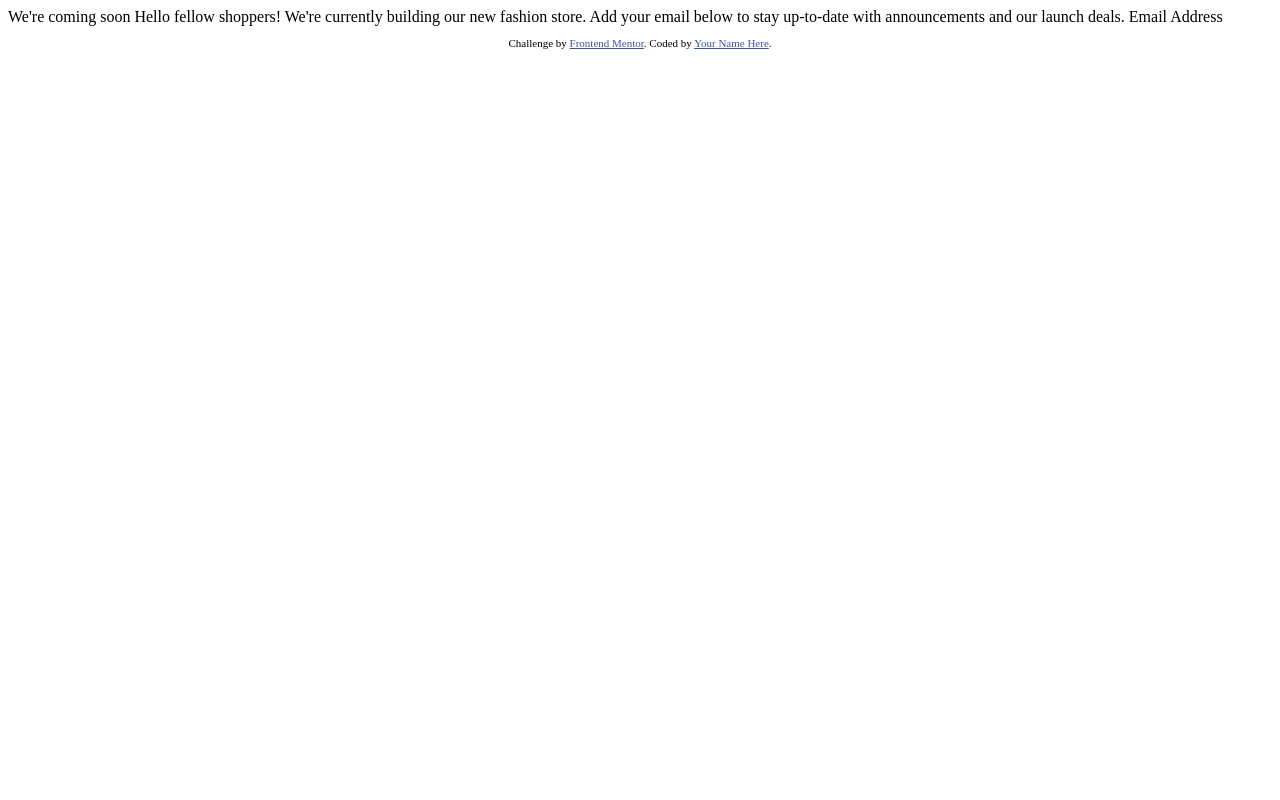
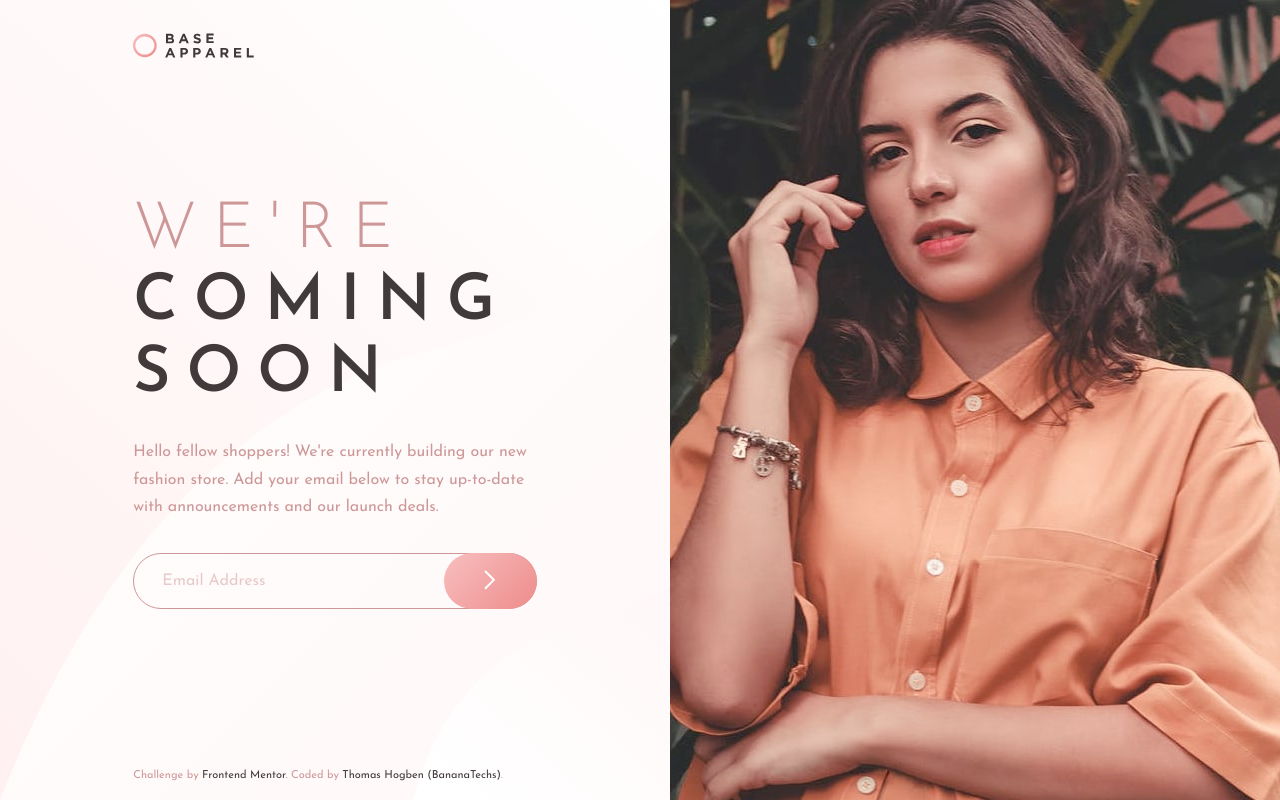
Before and after one commit to BananaTechs/frontend-mentor-base-apparel-coming-soon, a plain HTML site: page index.html in a window 1280 px wide. Drawn offline with Linux system fonts and the light colour scheme.

Commit message:
Add page styling

```diff
--- a/index.html
+++ b/index.html
@@ -6,28 +6,48 @@
 
   <link rel="icon" type="image/png" sizes="32x32" href="./images/favicon-32x32.png">
 
+  <link rel="stylesheet" href="style.css">
+
+  <link rel="preconnect" href="https://fonts.googleapis.com">
+  <link rel="preconnect" href="https://fonts.gstatic.com" crossorigin>
+  <link href="https://fonts.googleapis.com/css2?family=Josefin+Sans:wght@300;400;600&display=swap" rel="stylesheet">
+
   <title>Frontend Mentor | Base Apparel coming soon page</title>
-
-  <!-- Feel free to remove these styles or customise in your own stylesheet 👍 -->
-  <style>
-    .attribution { font-size: 11px; text-align: center; }
-    .attribution a { color: hsl(228, 45%, 44%); }
-  </style>
 </head>
 <body>
+  <img class="img-desktop" src="./images/hero-desktop.jpg">
 
-  We're coming soon
+  <div class="container">
+    <div class="info">
+      <header>
+        <img src="./images/logo.svg">
+      </header>
 
+      <img class="img-mobile" src="./images/hero-mobile.jpg">
+
+      <main>
+        <h1>
+          We're <span>coming soon</span>
+        </h1>
+
+        <p>
           Hello fellow shoppers! We're currently building our new fashion store.
           Add your email below to stay up-to-date with announcements and our launch deals.
+        </p>
 
-  Email Address
+        <form>
+          <input type="email" placeholder="Email Address">
+          <button type="submit"><img src="./images/icon-arrow.svg"></button>
+        </form>
+      </main>
 
       <footer>
         <p class="attribution">
           Challenge by <a href="https://www.frontendmentor.io?ref=challenge" target="_blank">Frontend Mentor</a>.
-      Coded by <a href="#">Your Name Here</a>.
+          Coded by <a href="https://github.com/BananaTechs" target="_blank">Thomas Hogben (BananaTechs)</a>.
         </p>
       </footer>
+    </div>
+  </div>
 </body>
 </html>
--- a/style.css
+++ b/style.css
@@ -0,0 +1,180 @@
+:root {
+    --desaturatedRed: hsl(0, 36%, 70%);
+    --softRed: hsl(0, 93%, 68%);
+
+    --darkGreyishRed: hsl(0, 6%, 24%);
+
+    --gradient1: linear-gradient(135deg, hsl(0, 0%, 100%) 0%, hsl(0, 100%, 98%)) 100%;
+    --gradient2: linear-gradient(135deg, hsl(0, 80%, 86%) 0%, hsl(0, 74%, 74%)) 100%;
+}
+
+* {
+    margin: 0;
+    padding: 0;
+    box-sizing: border-box;
+}
+
+/*---------------------- Body and Images ----------------------*/
+
+body {
+    font-family: 'Josefin Sans', sans-serif;
+    text-align: center;
+    color: var(--desaturatedRed);
+    font-weight: 400;
+    line-height: 1.7rem;
+    background: var(--gradient1);
+}
+
+.img-desktop {
+    display: none;
+}
+
+.img-mobile {
+    width: 100%;
+    height: auto;
+}
+
+@media only screen and (min-width: 1024px) {
+    body {
+        display: flex;
+        flex-direction: row-reverse;
+
+        text-align: left;
+    }
+
+    .img-mobile {
+        display: none;
+    }
+
+    .img-desktop {
+        display: inline-block;
+        min-height: 100vh;
+        height: 100%;
+        width: auto;
+    }
+
+    .container {
+        flex-grow: 1;
+        background: url("./images/bg-pattern-desktop.svg") no-repeat;
+        background-size: cover;
+    }
+
+    .info {
+        width: 70%;
+        max-width: 700px;
+        height: 100%;
+        margin: 0 auto;
+        display: flex;
+        flex-direction: column;
+        justify-content: space-between;
+    }
+}
+
+/*---------------------- Header ----------------------*/
+
+header {
+    padding: 7%;
+    text-align: left;
+}
+
+header img {
+    width: 30%;
+    height: auto;
+}
+
+@media only screen and (min-width: 1024px) {
+    header img {
+
+    }
+}
+
+/*---------------------- Text ----------------------*/
+
+main {
+    padding: 7%;
+}
+
+main h1 {
+    padding: 7% 0;
+    text-transform: uppercase;
+    font-size: 3rem;
+    font-weight: 300;
+    line-height: 3.2rem;
+    letter-spacing: 0.8rem;
+}
+
+main h1 span {
+    font-weight: 700;
+    color: var(--darkGreyishRed);
+}
+
+form {
+    position: relative;
+    margin-top: 2rem;
+}
+
+form input {
+    border: 1px solid var(--desaturatedRed);
+    height: 3.5rem;
+    color: var(--darkGreyishRed);
+    background: none;
+    padding: 0 1.75rem;
+    width: 100%;
+    border-radius: 1.75rem;
+    outline: none;
+    font-weight: 700;
+    font-size: 1rem;
+    font-family: inherit;
+}
+
+form input::placeholder {
+    color: hsl(0, 40%, 85%);
+    font-weight: 400;
+}
+
+form button {
+    position: absolute;
+    height: 3.5rem;
+    width: 23%;
+    max-width: 6rem;
+    right: 0;
+    border-radius: 1.75rem;
+    border-style: none;
+    background: var(--gradient2);
+}
+
+form input::after {
+    /* position: relative; */
+    content: "Please provide a valid email";
+}
+
+@media only screen and (min-width: 1024px) {
+    main {
+        padding-top: 0;
+    }
+
+    main h1 {
+        font-size: 4rem;
+        line-height: 4.5rem;
+        letter-spacing: 1rem;
+        padding-top: 0;
+    }
+}
+
+/*---------------------- Attribution ----------------------*/
+
+.attribution {
+    font-size: 11px;
+    font-weight: 400;
+    line-height: 1rem;
+    margin: 2rem 7% 1rem;
+}
+
+.attribution a {
+    color: var(--darkGreyishRed);
+    text-decoration: none;
+}
+
+.attribution a:hover {
+    color: var(--softRed);
+}
```
Lines whose indentation alone changed are shown as unchanged.
